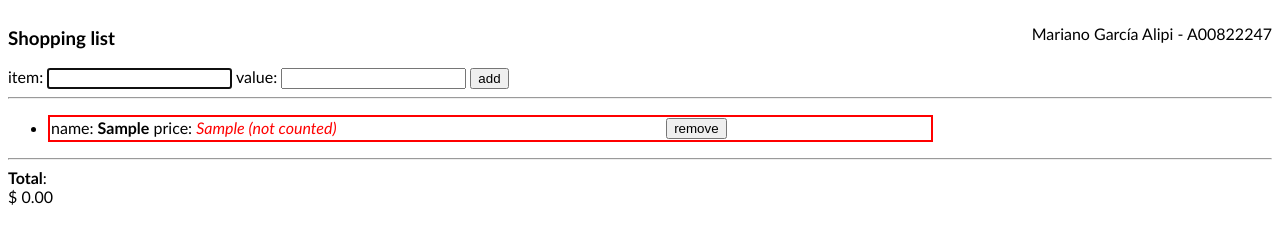
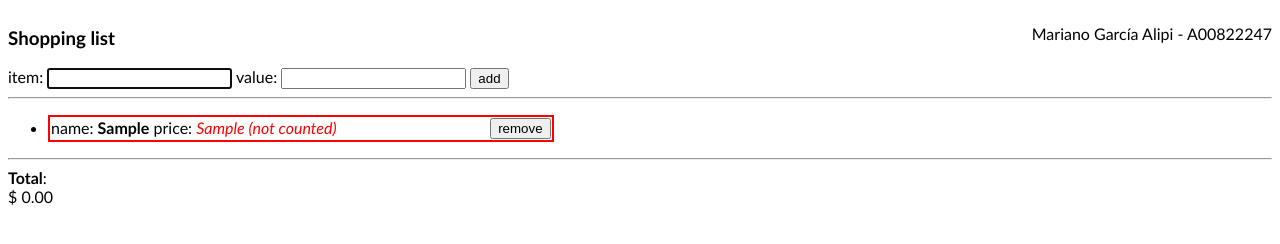
Before and after one commit to MarianoAlipi/web-development-class, a plain HTML site: page lab01-dynamic-calculator/index.html in a window 1280 px wide. Both pictures are taken after typing "Sample", "Sample" into the empty fields and a click on the button "add". Drawn offline with Linux system fonts and the light colour scheme.

Commit message:
Formatting fixes.

```diff
--- a/lab01-dynamic-calculator/index.html
+++ b/lab01-dynamic-calculator/index.html
@@ -23,7 +23,7 @@
         }
 
         #items-list {
-            width: 70%;
+            width: 40%;
         }
 
         .added-item {
@@ -37,7 +37,7 @@
         }
 
         .item-details {
-            width: 70%;
+            width: 90%;
         }
 
         .invalid-item {
```
